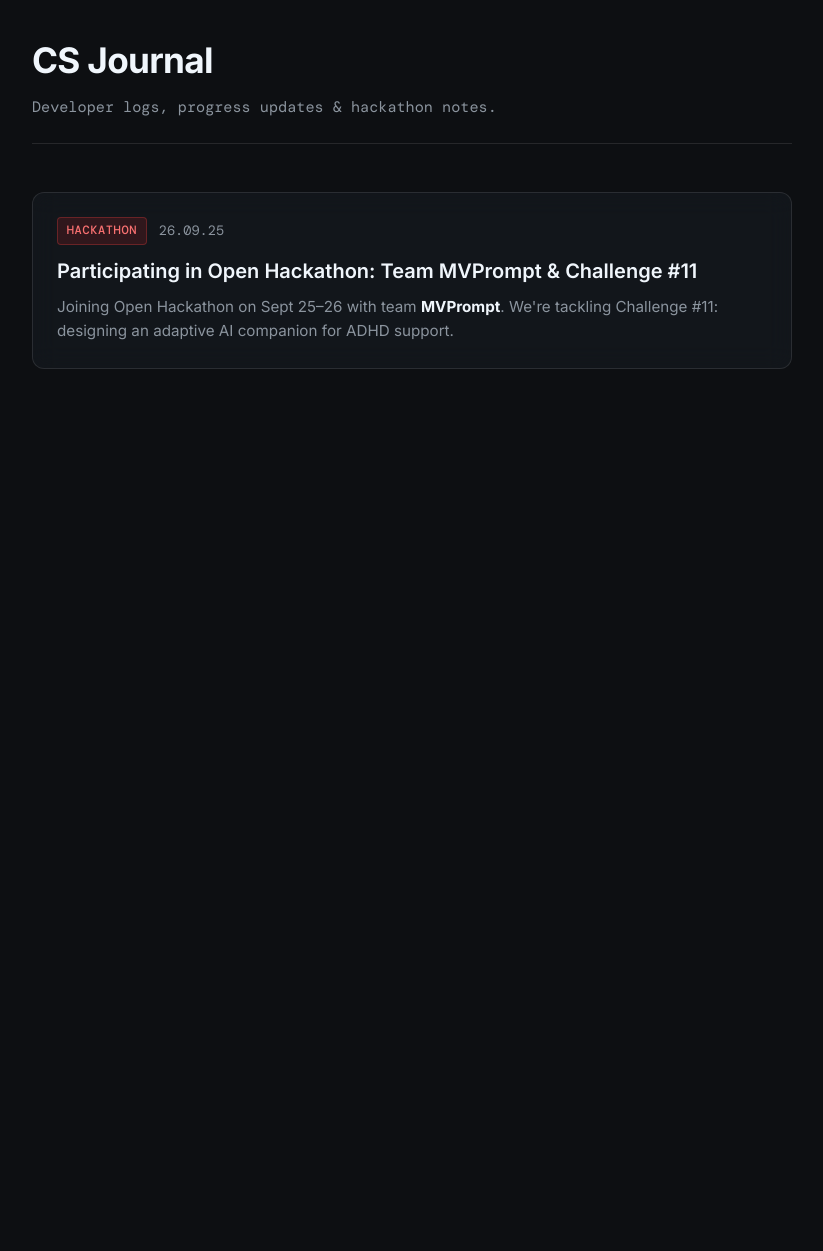
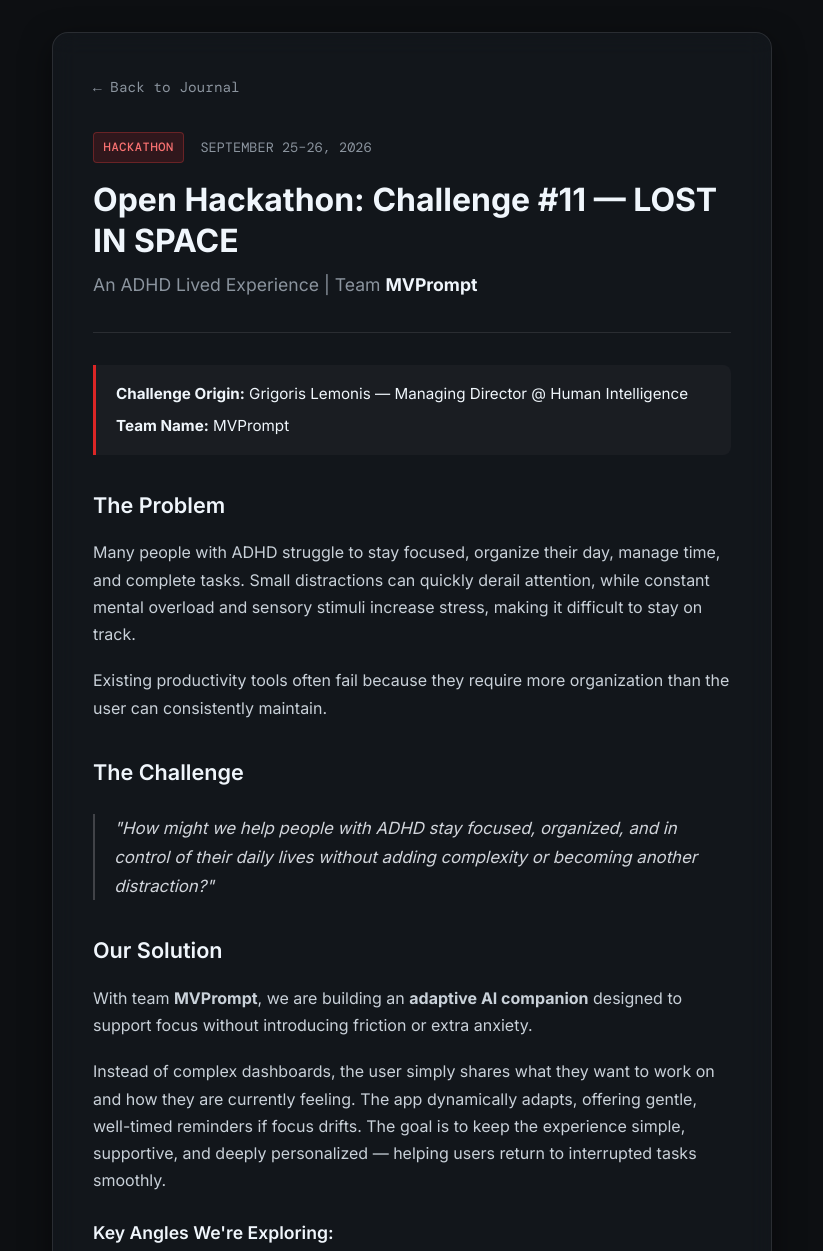
Before and after one commit to myrtoanastasiadi/csjournal, a plain HTML site: page index.html in a window 1280 px wide. Shown: the top 1251 px of the page, without its empty margins (228-1051 px from the left). Before the commit the page ends 800 px from the top, so only its background shows below. Drawn offline with nearby package versions, Linux system fonts and the light colour scheme; a web font is replaced by a local one.

Commit message:
Update index.html

```diff
--- a/index.html
+++ b/index.html
@@ -3,26 +3,25 @@
 <head>
   <meta charset="UTF-8">
   <meta name="viewport" content="width=device-width, initial-scale=1.0">
-  <title>CS Journal</title>
+  <title>Open Hackathon — Team MVPrompt | CS Journal</title>
 
   <!-- Google Fonts: Inter & DM Mono -->
   <link rel="preconnect" href="https://fonts.googleapis.com">
   <link rel="preconnect" href="https://fonts.gstatic.com" crossorigin>
-  <link href="https://fonts.googleapis.com/css2?family=DM+Mono:wght@400;500&family=Inter:wght@400;500;600;700&display=swap" rel="stylesheet">
+  <link href="https://fonts.googleapis.com/css2?family=DM+Mono:ital,wght@0,400;0,500;1,400&family=Inter:wght@400;500;600;700&display=swap" rel="stylesheet">
 
   <style>
     /* ==========================================================================
-       Root Variables & Reset
+       Reset & Root Variables
        ========================================================================== */
     :root {
       --bg-color: #0d0f12;
       --card-bg: rgba(22, 27, 34, 0.6);
-      --card-border: rgba(255, 255, 255, 0.1);
-      --card-border-hover: rgba(220, 38, 38, 0.4);
       --text-main: #f0f6fc;
       --text-muted: #8b949e;
       --accent-crimson: #dc2626;
       --accent-crimson-light: #f87171;
+      --border-color: rgba(255, 255, 255, 0.1);
       --font-sans: 'Inter', system-ui, -apple-system, sans-serif;
       --font-mono: 'DM Mono', monospace;
     }
@@ -37,81 +36,63 @@
       background-color: var(--bg-color);
       color: var(--text-main);
       font-family: var(--font-sans);
-      line-height: 1.6;
+      line-height: 1.7;
       padding: 2rem 1rem;
       min-height: 100vh;
     }
 
-    /* Container */
-    .container {
-      max-width: 760px;
+    /* ==========================================================================
+       Layout & Container
+       ========================================================================== */
+    .article-container {
+      max-width: 720px;
       margin: 0 auto;
+      background: var(--card-bg);
+      backdrop-filter: blur(12px);
+      -webkit-backdrop-filter: blur(12px);
+      border: 1px solid var(--border-color);
+      border-radius: 16px;
+      padding: 2.5rem;
+      box-shadow: 0 10px 30px rgba(0, 0, 0, 0.5);
     }
 
-    /* Header */
-    header.site-header {
-      margin-bottom: 3rem;
-      border-bottom: 1px solid var(--card-border);
-      padding-bottom: 1.5rem;
+    /* Navigation Back Link */
+    .article-nav {
+      margin-bottom: 2rem;
     }
 
-    header.site-header h1 {
-      font-size: 2.2rem;
-      font-weight: 700;
-      letter-spacing: -0.02em;
-      margin-bottom: 0.4rem;
+    .back-link {
+      color: var(--text-muted);
+      text-decoration: none;
+      font-family: var(--font-mono);
+      font-size: 0.9rem;
+      transition: color 0.2s ease;
     }
 
-    header.site-header p {
-      color: var(--text-muted);
-      font-family: var(--font-mono);
-      font-size: 0.95rem;
+    .back-link:hover {
+      color: var(--accent-crimson-light);
     }
 
     /* ==========================================================================
-       Card Component (Block Style)
+       Header & Metadata
        ========================================================================== */
-    .cards-list {
+    .meta {
       display: flex;
-      flex-direction: column;
-      gap: 1.5rem;
+      align-items: center;
+      gap: 1rem;
+      margin-bottom: 1rem;
     }
 
-    .card {
-      background: var(--card-bg);
-      border: 1px solid var(--card-border);
-      border-radius: 12px;
-      padding: 1.5rem;
-      backdrop-filter: blur(12px);
-      -webkit-backdrop-filter: blur(12px);
-      transition: transform 0.2s ease, border-color 0.2s ease, box-shadow 0.2s ease;
-    }
-
-    .card:hover {
-      border-color: var(--card-border-hover);
-      transform: translateY(-2px);
-      box-shadow: 0 8px 24px rgba(220, 38, 38, 0.08);
-    }
-
-    /* Meta: Badge & Date Alignment */
-    .card .meta {
-      display: flex;
-      align-items: center;
-      gap: 0.75rem;
-      margin-bottom: 0.8rem;
-    }
-
-    .badge {
+    .badge-event {
       background: rgba(220, 38, 38, 0.15);
       color: var(--accent-crimson-light);
       border: 1px solid rgba(239, 68, 68, 0.3);
-      padding: 0.2rem 0.55rem;
+      padding: 0.25rem 0.6rem;
       border-radius: 4px;
       font-family: var(--font-mono);
       font-size: 0.75rem;
       font-weight: 500;
       letter-spacing: 0.05em;
-      text-transform: uppercase;
     }
 
     .date {
@@ -120,81 +101,177 @@
       font-size: 0.85rem;
     }
 
-    /* Card Content */
-    .card h3 {
-      font-size: 1.25rem;
-      font-weight: 600;
-      margin-bottom: 0.6rem;
-      line-height: 1.4;
-    }
-
-    .card h3 a {
-      color: var(--text-main);
-      text-decoration: none;
-      transition: color 0.2s ease;
-    }
-
-    .card h3 a:hover {
-      color: var(--accent-crimson-light);
-    }
-
-    .card p {
-      color: var(--text-muted);
-      font-size: 0.95rem;
-      line-height: 1.6;
-    }
-
-    .card p strong {
+    .article-header h1 {
+      font-size: 2rem;
+      font-weight: 700;
+      line-height: 1.3;
+      margin-bottom: 0.5rem;
       color: var(--text-main);
     }
 
-    /* Responsive */
+    .subtitle {
+      font-size: 1.1rem;
+      color: var(--text-muted);
+    }
+
+    .subtitle strong {
+      color: var(--text-main);
+    }
+
+    .divider {
+      border: 0;
+      height: 1px;
+      background: var(--border-color);
+      margin: 2rem 0;
+    }
+
+    /* ==========================================================================
+       Article Content & Elements
+       ========================================================================== */
+    .article-content h2 {
+      font-size: 1.35rem;
+      font-weight: 600;
+      margin: 2rem 0 1rem 0;
+      color: var(--text-main);
+    }
+
+    .article-content h3 {
+      font-size: 1.1rem;
+      font-weight: 600;
+      margin: 1.5rem 0 0.75rem 0;
+    }
+
+    .article-content p {
+      margin-bottom: 1.2rem;
+      color: #c9d1d9;
+    }
+
+    /* Callout Box */
+    .callout-box {
+      background: rgba(255, 255, 255, 0.03);
+      border-left: 3px solid var(--accent-crimson);
+      padding: 1rem 1.25rem;
+      border-radius: 0 8px 8px 0;
+      margin: 1.5rem 0;
+      font-size: 0.95rem;
+    }
+
+    .callout-box p {
+      margin-bottom: 0.4rem;
+      color: var(--text-main);
+    }
+
+    .callout-box p:last-child {
+      margin-bottom: 0;
+    }
+
+    /* Blockquotes */
+    blockquote {
+      border-left: 2px solid rgba(255, 255, 255, 0.2);
+      padding-left: 1.2rem;
+      margin: 1.5rem 0;
+      font-style: italic;
+      color: #d1d5db;
+      font-size: 1.05rem;
+    }
+
+    /* Lists */
+    .article-content ul {
+      margin: 1rem 0 1.5rem 1.5rem;
+      color: #c9d1d9;
+    }
+
+    .article-content li {
+      margin-bottom: 0.5rem;
+    }
+
+    .article-footer-note {
+      margin-top: 2.5rem;
+      padding-top: 1rem;
+      border-top: 1px dashed var(--border-color);
+      font-family: var(--font-mono);
+      font-size: 0.85rem;
+      color: var(--text-muted);
+    }
+
+    /* Responsive Design */
     @media (max-width: 600px) {
-      body {
-        padding: 1.5rem 0.8rem;
+      .article-container {
+        padding: 1.5rem;
       }
-      .card {
-        padding: 1.2rem;
-      }
-      header.site-header h1 {
-        font-size: 1.8rem;
+      .article-header h1 {
+        font-size: 1.6rem;
       }
     }
   </style>
 </head>
 <body>
 
-  <main class="container">
+  <main class="article-container">
 
-    <!-- Site Header -->
-    <header class="site-header">
-      <h1>CS Journal</h1>
-      <p>Developer logs, progress updates & hackathon notes.</p>
+    <!-- Navigation Back Link -->
+    <nav class="article-nav">
+      <a href="../index.html" class="back-link">← Back to Journal</a>
+    </nav>
+
+    <!-- Header Section -->
+    <header class="article-header">
+      <div class="meta">
+        <span class="badge-event">HACKATHON</span>
+        <span class="date">SEPTEMBER 25–26, 2026</span>
+      </div>
+
+      <h1>Open Hackathon: Challenge #11 — LOST IN SPACE</h1>
+      <p class="subtitle">An ADHD Lived Experience | Team <strong>MVPrompt</strong></p>
     </header>
 
-    <!-- Posts Container -->
-    <section class="cards-list">
+    <hr class="divider">
 
-      <!-- Open Hackathon Card -->
-      <article class="card">
-        <div class="meta">
-          <span class="badge">HACKATHON</span>
-          <span class="date">26.09.25</span>
-        </div>
+    <!-- Article Body -->
+    <article class="article-content">
 
-        <h3>
-          <a href="./posts/lost-in-space-hackathon.html">
-            Participating in Open Hackathon: Team MVPrompt & Challenge #11
-          </a>
-        </h3>
+      <div class="callout-box">
+        <p><strong>Challenge Origin:</strong> Grigoris Lemonis — Managing Director @ Human Intelligence</p>
+        <p><strong>Team Name:</strong> MVPrompt</p>
+      </div>
 
-        <p>
-          Joining Open Hackathon on Sept 25–26 with team <strong>MVPrompt</strong>.
-          We're tackling Challenge #11: designing an adaptive AI companion for ADHD support.
-        </p>
-      </article>
+      <h2>The Problem</h2>
+      <p>
+        Many people with ADHD struggle to stay focused, organize their day, manage time, and complete tasks.
+        Small distractions can quickly derail attention, while constant mental overload and sensory stimuli increase stress,
+        making it difficult to stay on track.
+      </p>
+      <p>
+        Existing productivity tools often fail because they require more organization than the user can consistently maintain.
+      </p>
 
-    </section>
+      <h2>The Challenge</h2>
+      <blockquote>
+        "How might we help people with ADHD stay focused, organized, and in control of their daily lives without adding complexity or becoming another distraction?"
+      </blockquote>
+
+      <h2>Our Solution</h2>
+      <p>
+        With team <strong>MVPrompt</strong>, we are building an <strong>adaptive AI companion</strong> designed to support focus without introducing friction or extra anxiety.
+      </p>
+      <p>
+        Instead of complex dashboards, the user simply shares what they want to work on and how they are currently feeling.
+        The app dynamically adapts, offering gentle, well-timed reminders if focus drifts. The goal is to keep the experience simple,
+        supportive, and deeply personalized — helping users return to interrupted tasks smoothly.
+      </p>
+
+      <h3>Key Angles We're Exploring:</h3>
+      <ul>
+        <li><strong>Context-Aware Guidance:</strong> Smart, non-intrusive nudges when focus drops.</li>
+        <li><strong>Adaptive Friction:</strong> Lowering administrative effort when mental fatigue is high.</li>
+        <li><strong>Sensory-Friendly UX:</strong> Minimal visual noise and calm interaction loops.</li>
+      </ul>
+
+      <p class="article-footer-note">
+        Updates, code snippets, and key learnings will be posted here as we build during September 25–26!
+      </p>
+
+    </article>
 
   </main>
 
```
